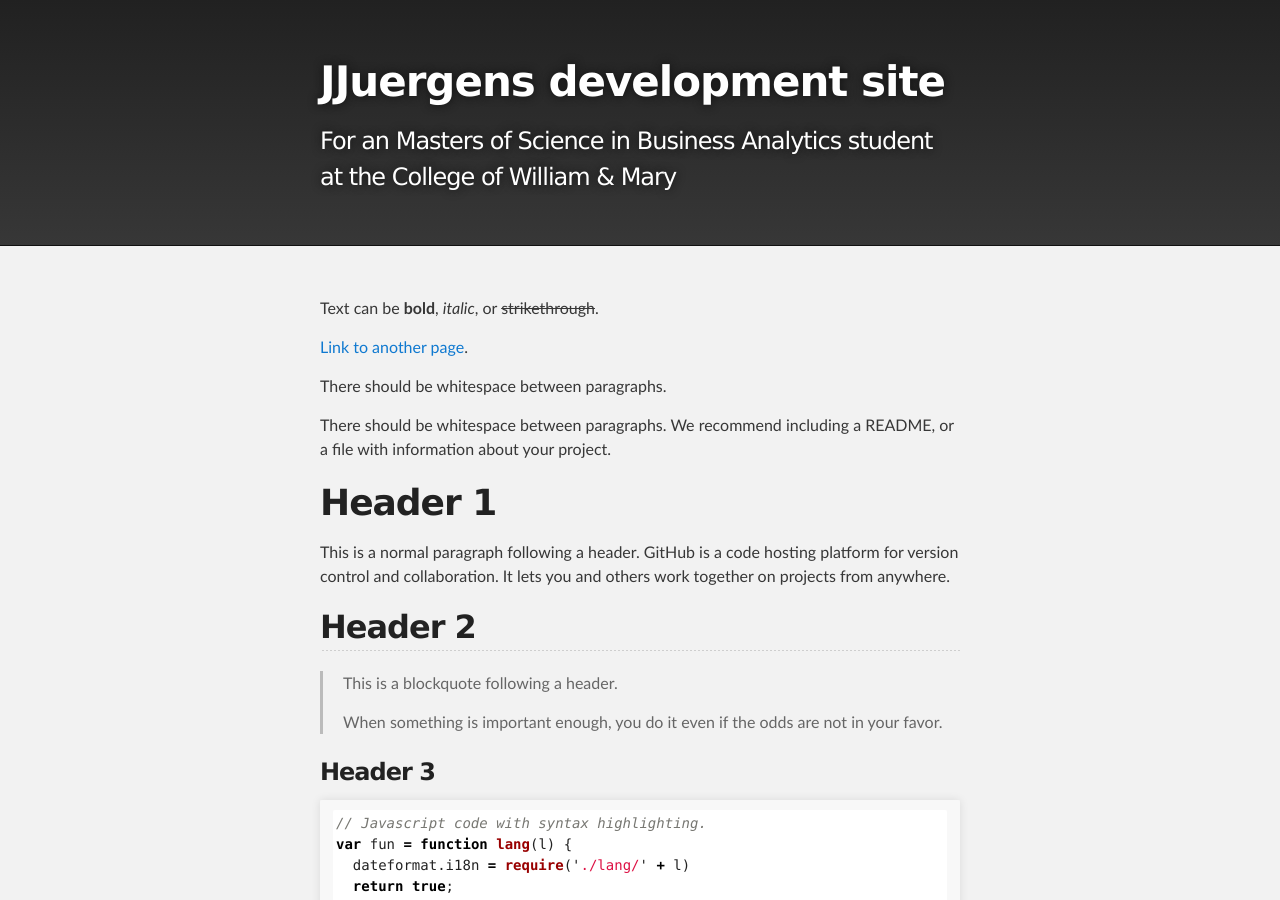
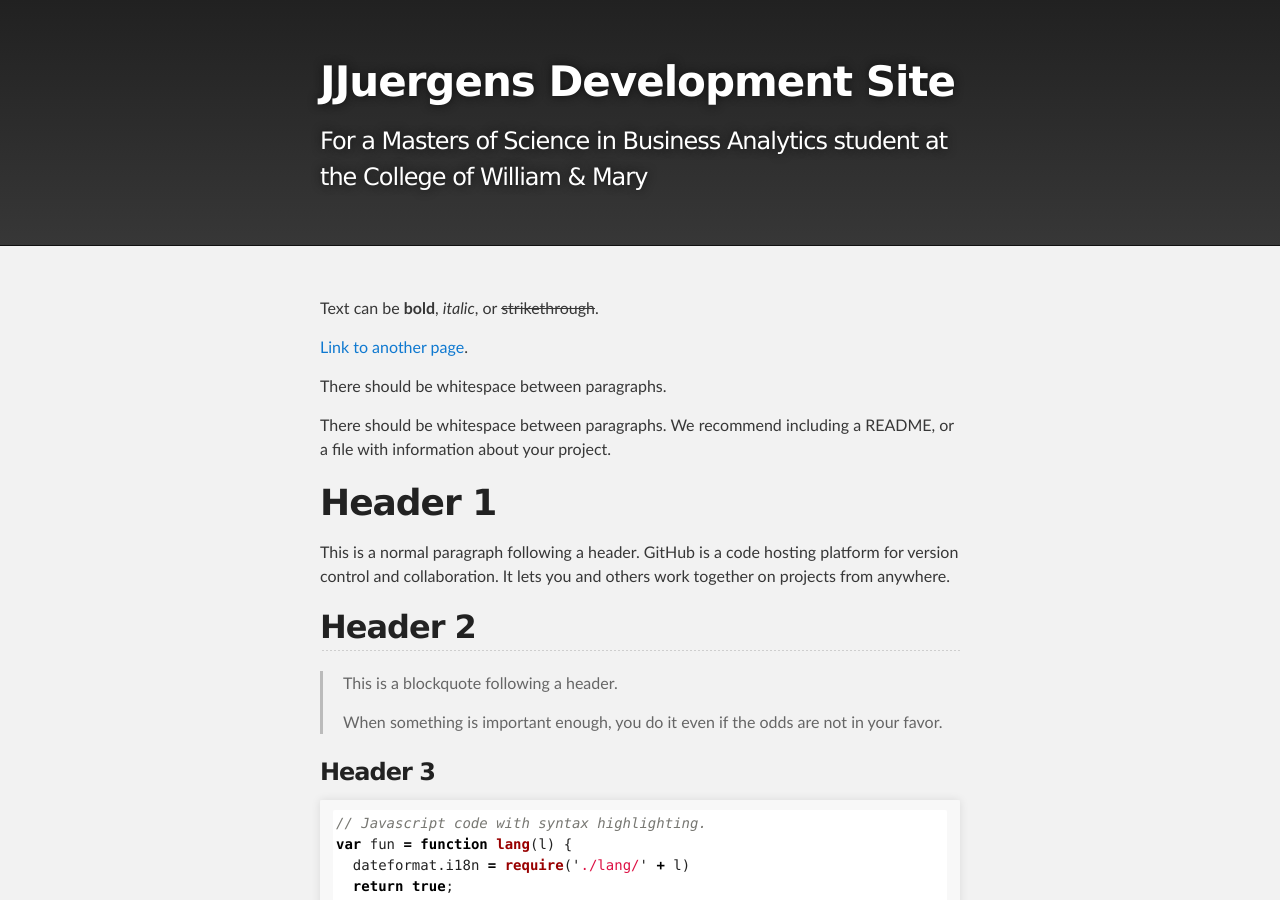
Before and after one commit to JJuergens/jjuergens.github.io, a Jekyll site: the page built from index.md, in a window 1280 px wide and 900 px high. Built offline with Jekyll 4.4.1, drawn with Linux system fonts in a browser that asks for light colours; our own code applies the rules of GitHub Pages for plain Markdown files.

```diff
--- a/_config.yml
+++ b/_config.yml
@@ -1,5 +1,5 @@
-title: JJuergens development site
-description: For an Masters of Science in Business Analytics student at the College of William & Mary
+title: JJuergens Development Site
+description: For a Masters of Science in Business Analytics student at the College of William & Mary
 show_downloads: false
 google_analytics:
 theme: jekyll-theme-slate
```
